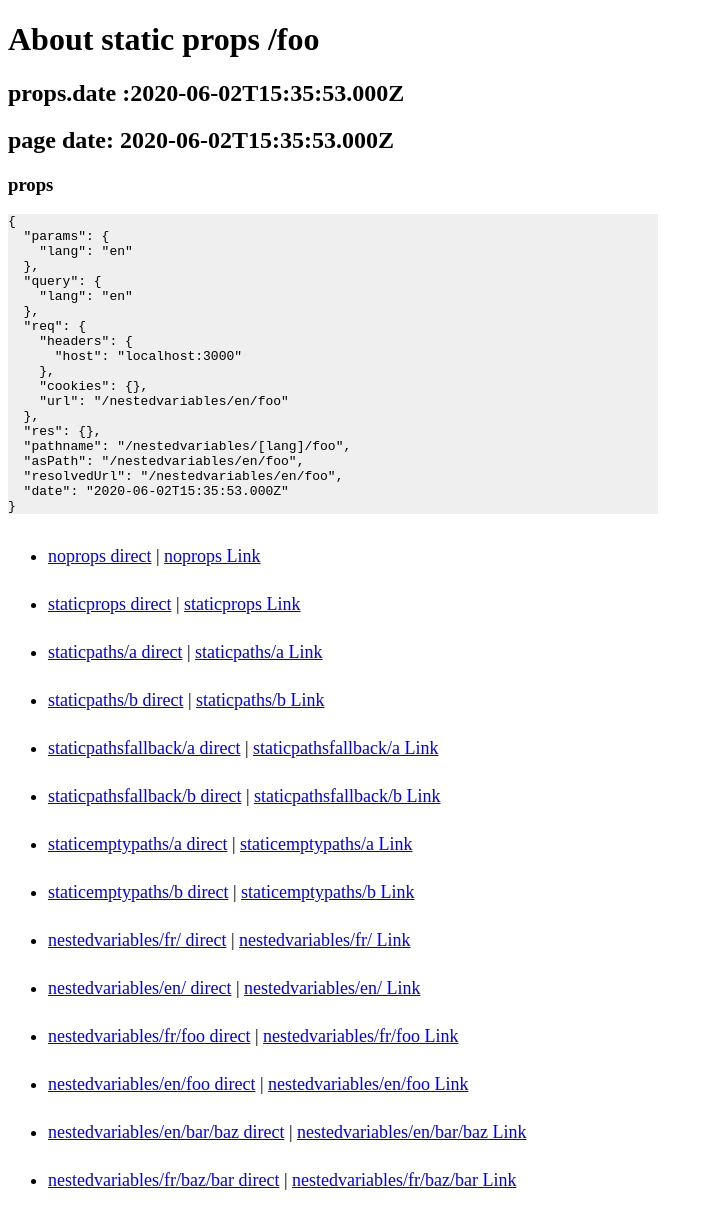
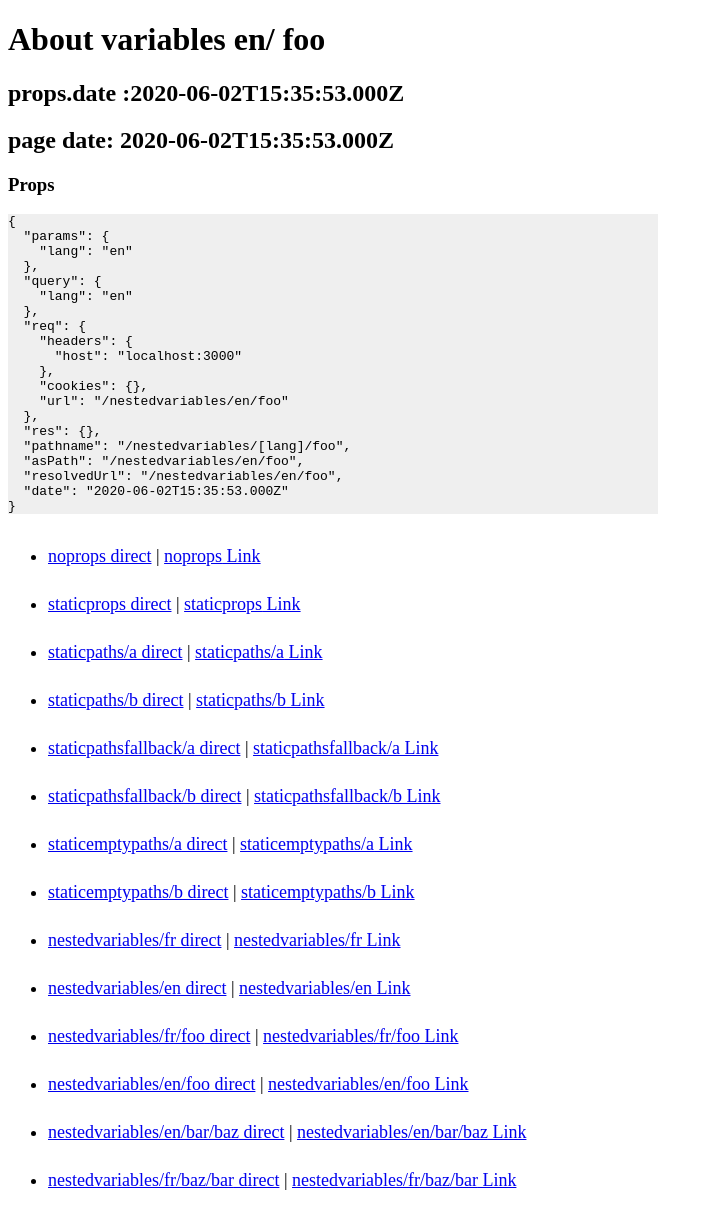
Before and after one commit to jeantil/next-bugs, a Next.js app: page /nestedvariables/en/foo in a window 1280 px wide. Shown: the whole page, without its empty margins (0-713 px from the left). Built offline with nearby package versions, Linux system fonts and the light colour scheme.

Commit message:
improve names

```diff
--- a/pages/nestedvariables/[lang]/foo.js
+++ b/pages/nestedvariables/[lang]/foo.js
@@ -18,10 +18,10 @@ export const getStaticProps = async (params) => {
 };
 const Page = (props) => (
   <>
-    <h1>About static props {props.lang}/foo</h1>
+    <h1>About variables {props.params?.lang}/ foo</h1>
     <h2>props.date :{props.date}</h2>
     <h2>page date: {new Date().toISOString()}</h2>
-    <h3>props</h3>
+    <h3>Props</h3>
     <div>
       <pre style={{ backgroundColor: "#efefef", maxWidth: "650px" }}>
         <code>{JSON.stringify(props, null, 2)}</code>
--- a/pages/nestedvariables/[lang]/index.js
+++ b/pages/nestedvariables/[lang]/index.js
@@ -18,10 +18,10 @@ export const getStaticProps = async (params) => {
 };
 const BazPage = (props) => (
   <>
-    <h1>About no props {props.lang}/Baz</h1>
+    <h1>About variables {props.lang}/Baz</h1>
     <h2>props.date :{props.date}</h2>
     <h2>page date: {new Date().toISOString()}</h2>
-    <h3>props</h3>
+    <h3>Props</h3>
     <div>
       <pre style={{ backgroundColor: "#efefef", maxWidth: "650px" }}>
         <code>{JSON.stringify(props, null, 2)}</code>
--- a/src/Nav.jsx
+++ b/src/Nav.jsx
@@ -11,8 +11,8 @@ export const Nav = () => {
     "staticpathsfallback/b",
     "staticemptypaths/a",
     "staticemptypaths/b",
-    "nestedvariables/fr/",
-    "nestedvariables/en/",
+    "nestedvariables/fr",
+    "nestedvariables/en",
     "nestedvariables/fr/foo",
     "nestedvariables/en/foo",
     "nestedvariables/en/bar/baz",
```
Also changed, not shown: pages/nestedvariables/[lang]/[...path].js (+5 -4 lines).
